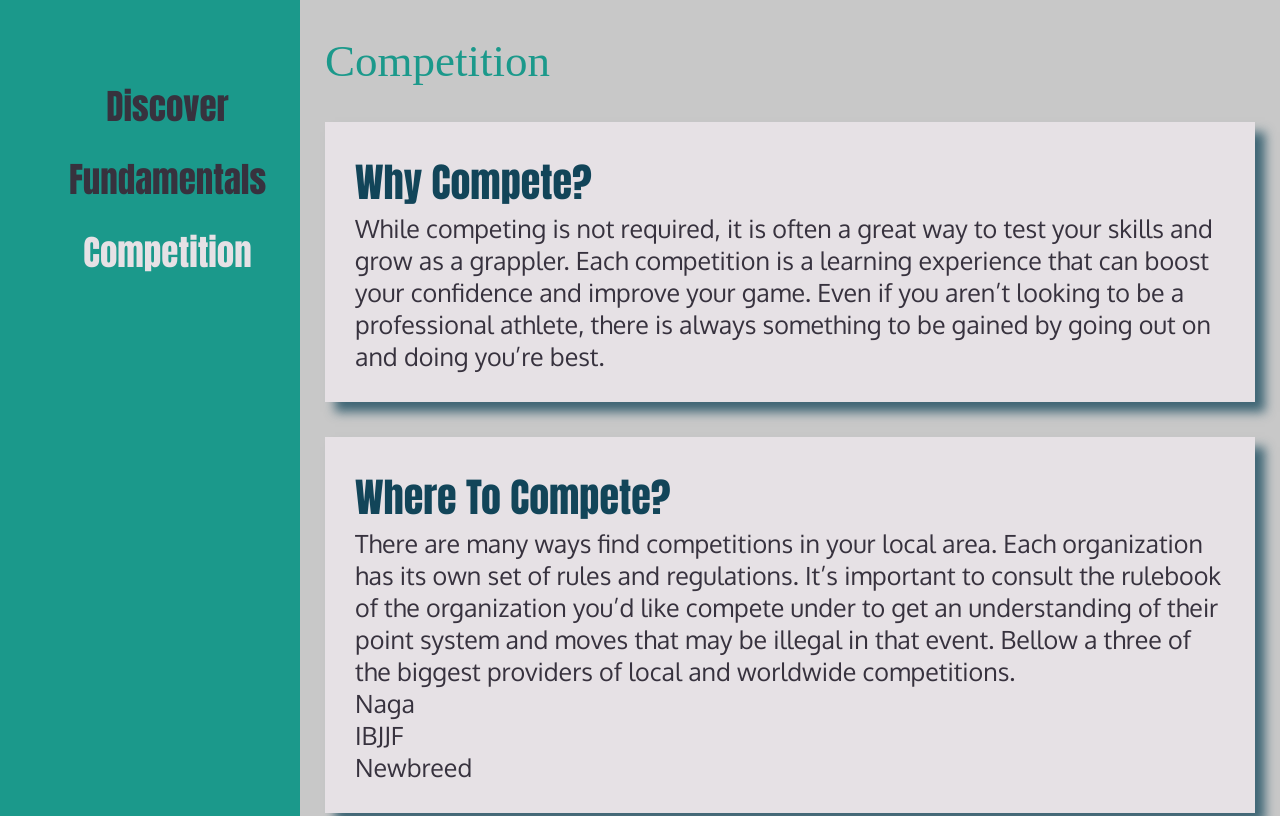
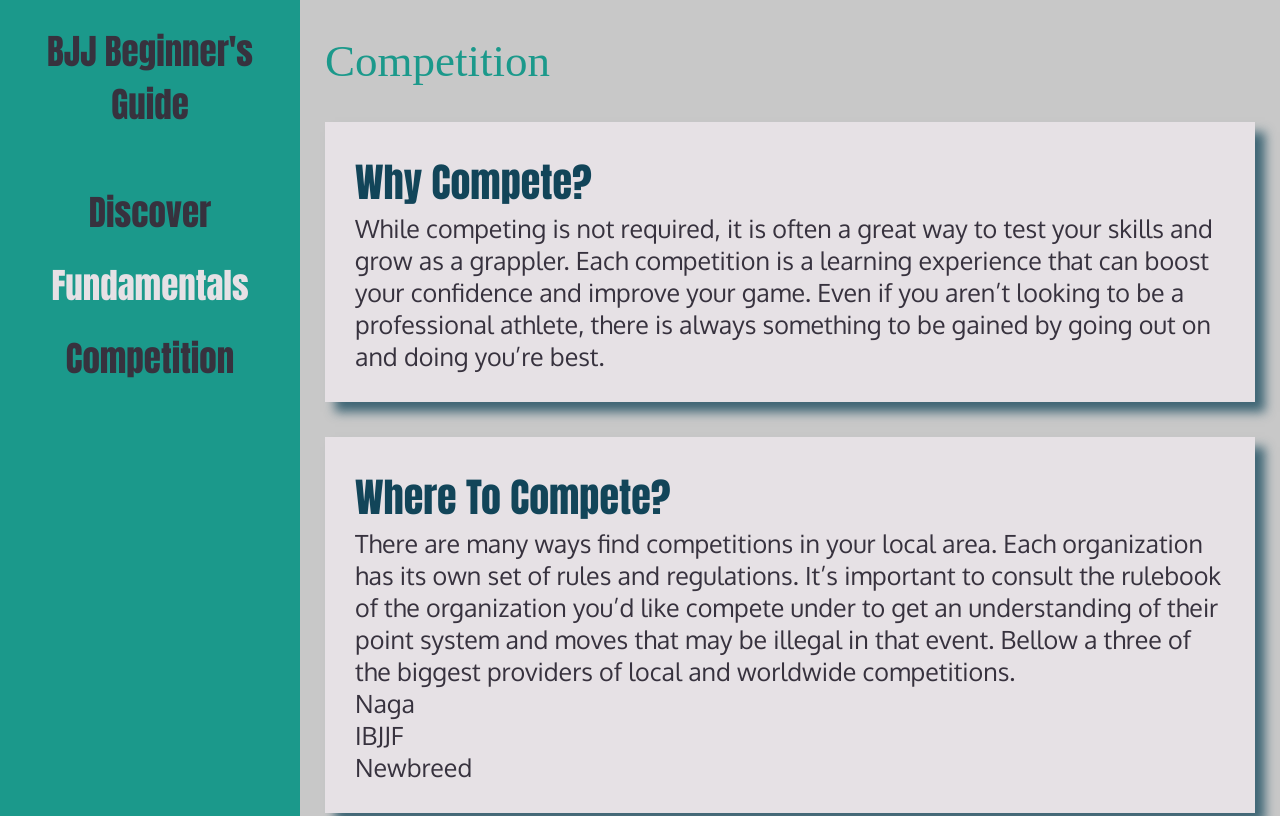
Before and after one commit to TropicsTheDev/tropicsthedev.github.io, a plain HTML site: page competition.html in a window 1280 px wide. Shown: the top 816 px of the page. Drawn offline with Linux system fonts and the light colour scheme; a web font is replaced by a local one.

Commit message:
fixed head for all pages

```diff
--- a/competition.html
+++ b/competition.html
@@ -9,19 +9,17 @@
   </head>
   <body>
     <header>
-      <div id="#headerContent"  class="wrapper">
+      <div id="headerContent" class="wrapper">
+          <h1>BJJ Beginner's Guide</h1>
           <nav>
-
               <button aria-expanded="false" aria-controls="menuList">
                   <span id="openNav">Open Nav</span>
                   <span id="closeNav">Close Nav</span>
               </button>
               <ul>
                   <li><a href="/index.html">Discover</a></li>
-          <li><a href="/fundamentals.html">Fundamentals</a></li>
-          <li>
-            <a href="/competition.html" aria-current="page">Competition</a>
-          </li>
+                  <li><a href="/fundamentals.html" aria-current="page">Fundamentals</a></li>
+                  <li><a href="/competition.html">Competition</a></li>
               </ul>
           </nav>
       </div>
```
Also changed, not shown: index.html (+3 -4 lines). Lines whose indentation alone changed are shown as unchanged.
